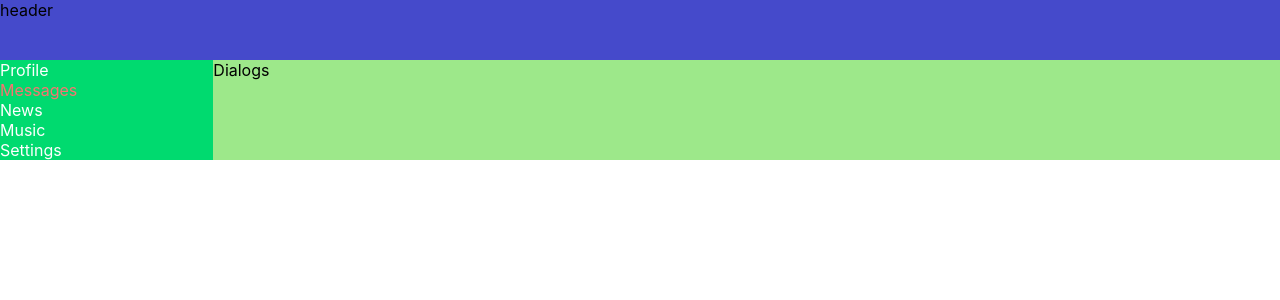
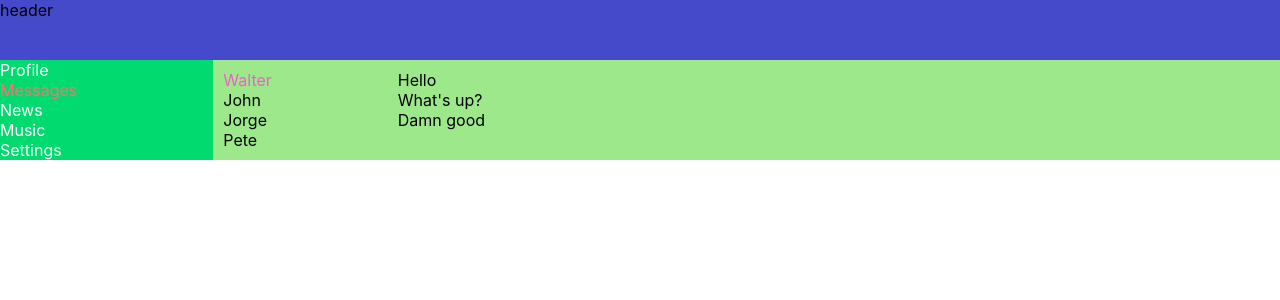
Before and after one commit to acronisv/samurai-way-main, a React (Create React App) app: page /Dialogs in a window 1280 px wide. Shown: the top 300 px of the page. Built offline with nearby package versions, Linux system fonts and the light colour scheme.

Commit message:
Modify Dialogs page #21

```diff
--- /dev/null
+++ b/src/components/Dialogs/Dialogs.module.css
@@ -0,0 +1,9 @@
+.dialogs {
+    display: grid;
+    grid-template-columns: 2fr 10fr;
+    padding: 10px;
+}
+
+.dialogsItemActive {
+    color: #f05fce;
+}
--- a/src/components/Dialogs/Dialogs.tsx
+++ b/src/components/Dialogs/Dialogs.tsx
@@ -1,4 +1,5 @@
 import React from 'react';
+import s from './Dialogs.module.css'
 
 type DialogsPropsType = {
 
@@ -6,8 +7,26 @@ type DialogsPropsType = {
 
 export const Dialogs = (props: DialogsPropsType) => {
     return (
-        <div>
-            Dialogs
+        <div className={s.dialogs}>
+            <div className={s.dialogsItems}>
+                <div className={s.dialogsItem+ ' ' + s.dialogsItemActive}>
+                    Walter
+                </div>
+                <div className={s.dialogsItem}>
+                    John
+                </div>
+                <div className={s.dialogsItem}>
+                    Jorge
+                </div>
+                <div className={s.dialogsItem}>
+                    Pete
+                </div>
+            </div>
+            <div className={s.messages}>
+                <div className={s.message}>Hello</div>
+                <div className={s.message}>What's up?</div>
+                <div className={s.message}>Damn good</div>
+            </div>
         </div>
     );
 };
```
